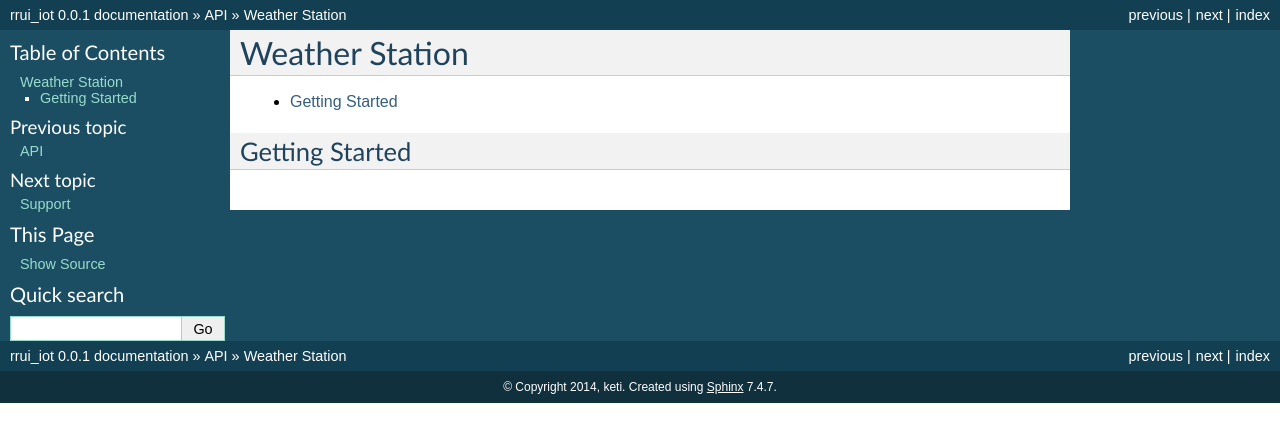
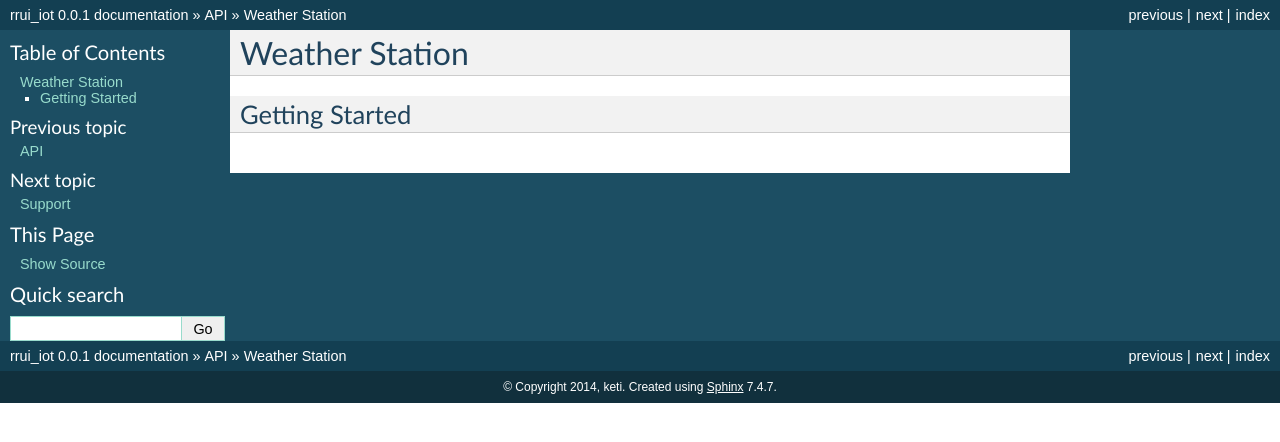
Before and after one commit to hubketi/docs_rrui_iot, a Sphinx documentation site: the page built from source/weather_station.rst, in a window 1280 px wide. Shown: the top 442 px of the page. Built offline with Sphinx 7.4.7, drawn with Linux system fonts in a browser that asks for light colours.

Commit message:
commit_014

```diff
--- a/source/api.rst
+++ b/source/api.rst
@@ -5,6 +5,6 @@ This is the RRUI IOT API documentation.
 
 
 .. toctree::
-   :maxdepth: 2
+   :maxdepth: 3
 
    weather_station
--- a/source/weather_station.rst
+++ b/source/weather_station.rst
@@ -1,10 +1,6 @@
 Weather Station
 ===============
 
-.. toctree::
-   :maxdepth: 2
-
-   getting_started
 
 Getting Started
 ^^^^^^^^^^^^^^^
```
Also changed, not shown: 8 other files.
